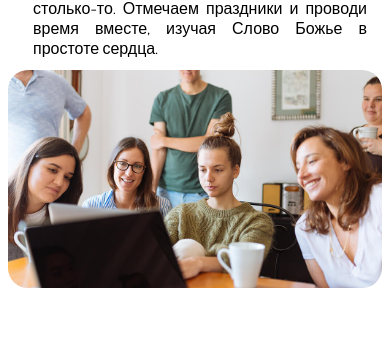
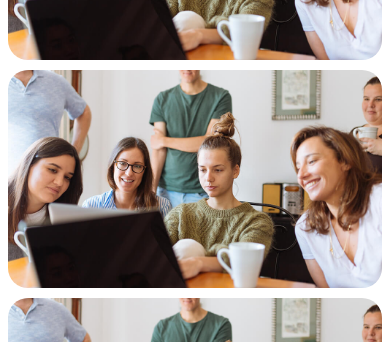
Before and after one commit to dmrado/churchnext14, a Next.js app: page / in a window 390 px wide. Shown: the part 1202-1544 px from the top of the page. Built offline with nearby package versions, Linux system fonts and the light colour scheme.

Commit message:
AboutPage пофиксил исчезновение первого card__list-item на телефоне

```diff
--- a/public/css/bem.css
+++ b/public/css/bem.css
@@ -514,11 +514,6 @@ body {
     object-fit: cover;
 }
 
-@media (max-width: 576px) {
-    .about__list {
-        grid-template-columns: 1fr;
-    }
-}
 
 @media (max-width: 876px) {
     .header__banner,
@@ -566,6 +561,16 @@ body {
         width: 100%;
     }
 }
+
+@media (max-width: 576px) {
+    .about__list {
+        grid-template-columns: 1fr;
+    }
+    .about__list-item_last {
+        grid-column: 1 / 2;
+    }
+}
+
 
 
 /*about и mission конец*/
```
